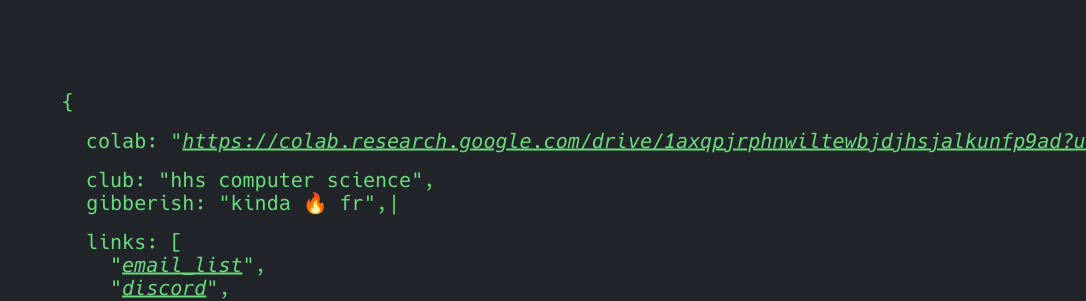
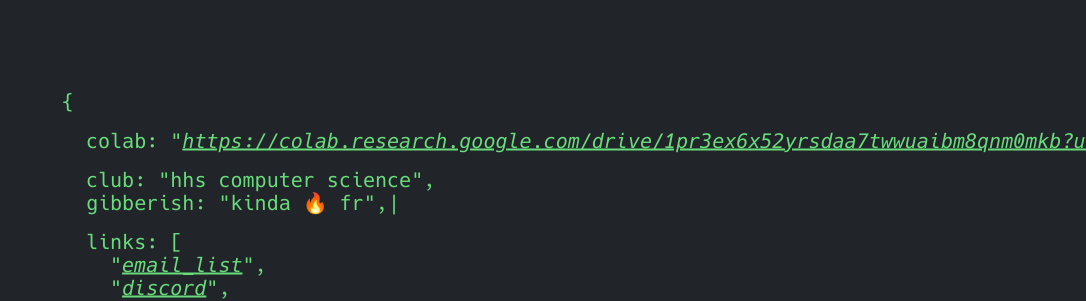
Before and after one commit to BaroqueObama/BaroqueObama.github.io, a Jekyll site: the page built from index.md, in a window 1280 px wide. Shown: the top 301 px of the page, without its empty margins (194-1280 px from the left). Built offline with Jekyll 4.4.1, drawn with Linux system fonts in a browser that asks for light colours.

Commit message:
HERE BUDDY

```diff
--- a/_layouts/home.html
+++ b/_layouts/home.html
@@ -4,7 +4,7 @@ layout: default
 
 <main class="json">
   <div class="block">
-    <p><span class="key">CoLab</span><span class="attr"><a href="https://colab.research.google.com/drive/1aXQPJrPHnwIltewbJDJHsJALkuNFP9AD?usp=sharing">{{ "https://colab.research.google.com/drive/1aXQPJrPHnwIltewbJDJHsJALkuNFP9AD?usp=sharing" }}</a></span></p>
+    <p><span class="key">CoLab</span><span class="attr"><a href="https://colab.research.google.com/drive/1PR3ex6x52YRSDaa7tWWUAIbM8QnM0MkB?usp=sharing">{{ "https://colab.research.google.com/drive/1PR3ex6x52YRSDaa7tWWUAIbM8QnM0MkB?usp=sharing" }}</a></span></p>
   </div>
   <div class="block">
     {% if site.json.name %}
```
